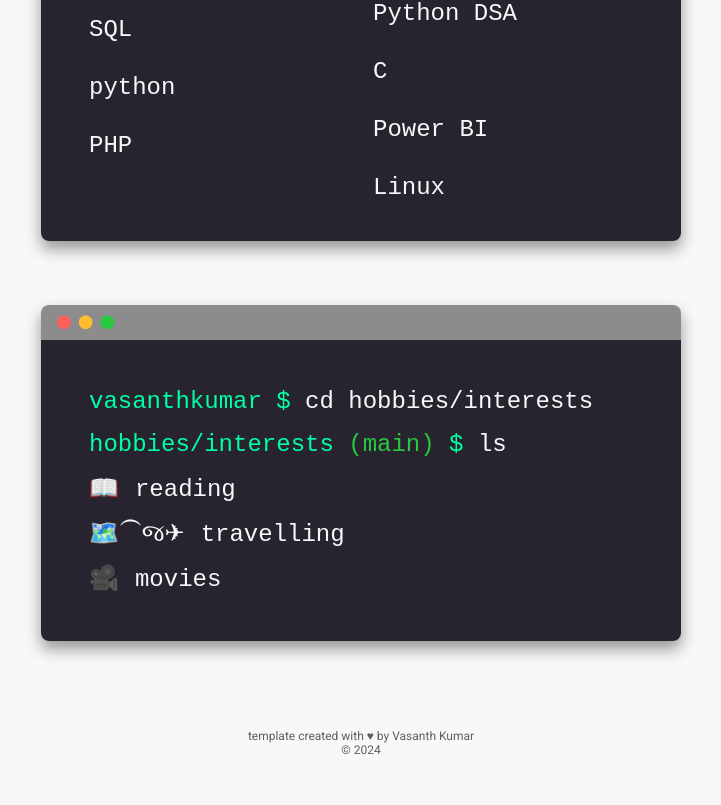
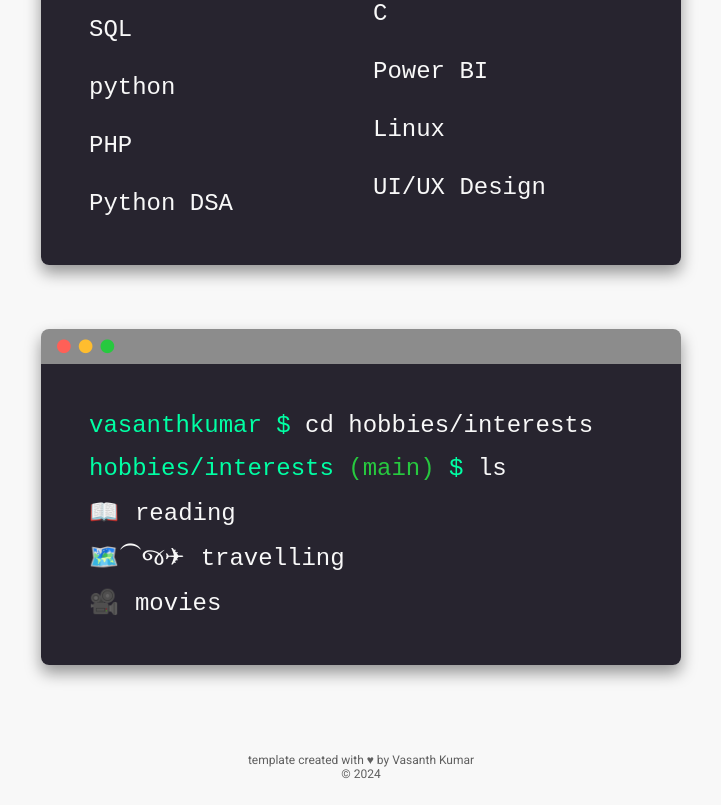
Before and after one commit to vasanth27s/vk-portfolio, a React (Create React App) app: page /about in a window 1280 px wide. Shown: the part 1318-2123 px from the top of the page, without its empty margins (279-1000 px from the left). Before the commit the page ends 2099 px from the top, so only its background shows below. Built offline with nearby package versions, Linux system fonts and the light colour scheme; the HTML template or start-up script is replaced by a standard one.

Commit message:
Update Info.js

```diff
--- a/src/info/Info.js
+++ b/src/info/Info.js
@@ -54,7 +54,7 @@ export const info = {
     bio: "Hello! I'm VasanthKumar, i am a Full Stack Developer dedicated to crafting seamless and efficient web applications. With a strong grasp of both front-end and back-end technologies, I excel at creating user-friendly interfaces and robust server-side logic. Passionate about continuous learning, I believe in the transformative power of artificial intelligence in shaping our future. Let's collaborate to bring your innovative ideas to life!",
     skills: {
         proficientWith: ['HTML', 'CSS', 'JavaScript', 'React JS', 'bootstrap', 'Node JS', 'Express JS', 'Mongo DB or Mongoose', 'MY SQL','AWS'],
-        exposedTo: ['SQL', 'python', 'PHP', 'Python DSA','C','Power BI','Linux']
+        exposedTo: ['SQL', 'python', 'PHP', 'Python DSA','C','Power BI','Linux', 'UI/UX Design']
     },
     hobbies: [
         {
```
